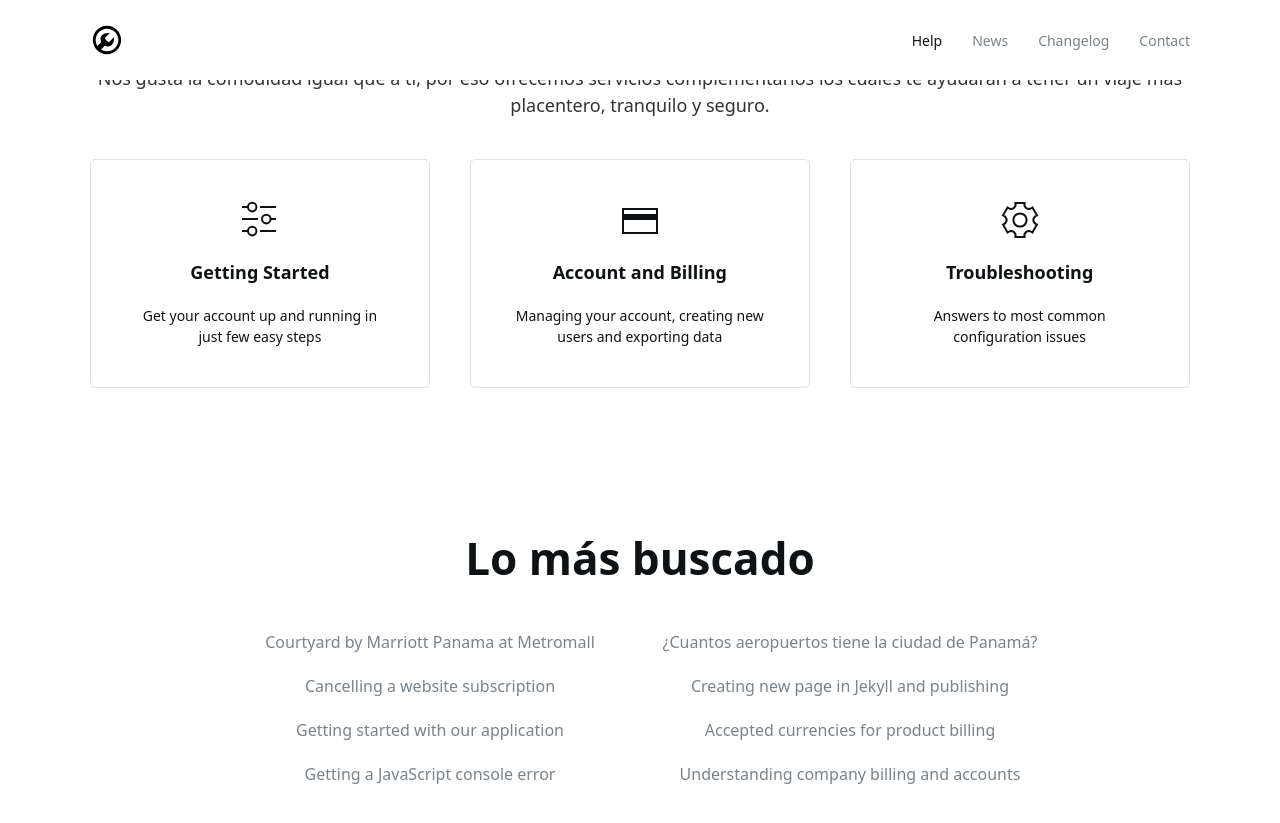
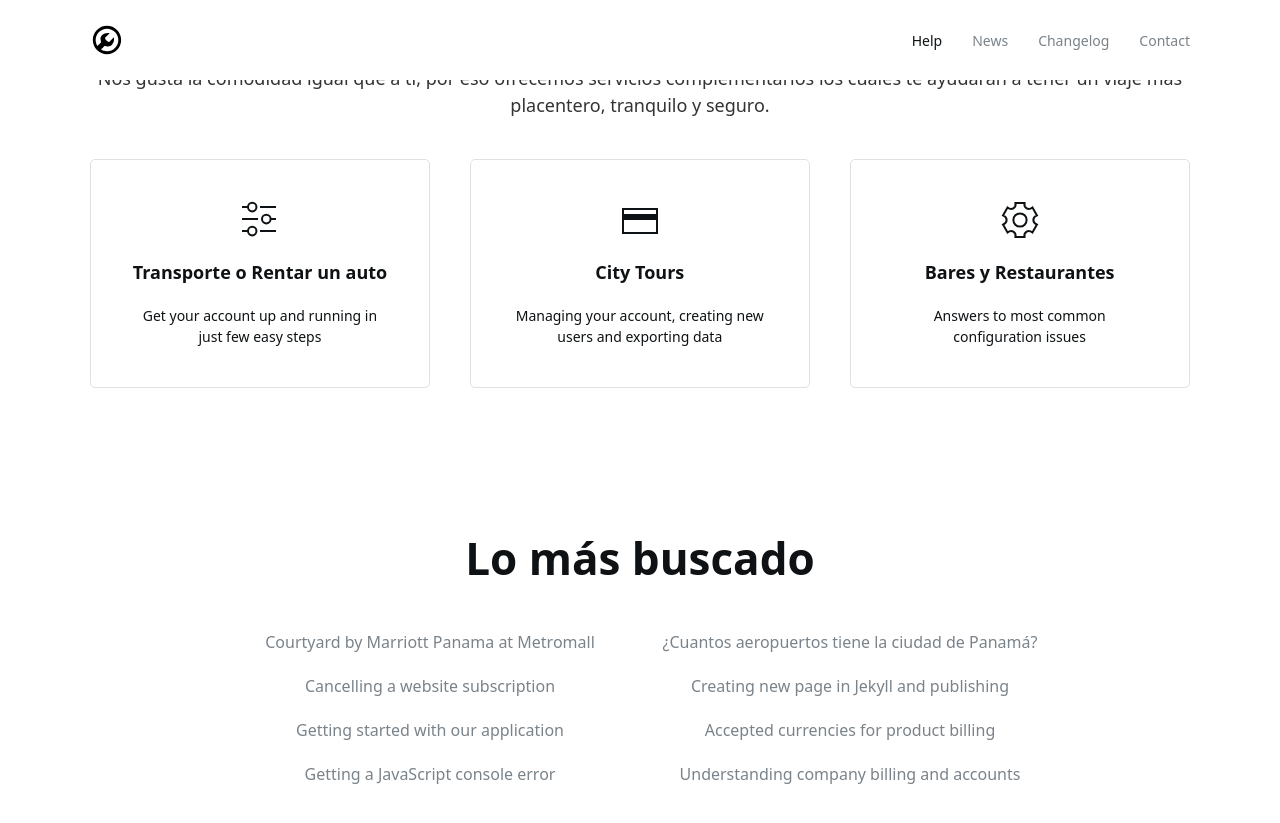
Before and after one commit to jelmii/jelmii.github.io, a Jekyll site: the page built from index.md, in a window 1280 px wide and 900 px high, scrolled down 850 px. Shown: the top 823 px of the window. Built offline with Jekyll 4.4.1, drawn with Linux system fonts in a browser that asks for light colours.

Commit message:
Update navigation_home.yml

```diff
--- a/_data/navigation_home.yml
+++ b/_data/navigation_home.yml
@@ -1,16 +1,16 @@
 # Categories home page navigation
 
-- title: Getting Started
+- title: Transporte o Rentar un auto
   desc: Get your account up and running in just few easy steps
   icon: settings
   doc: home
 
-- title: Account and Billing
+- title: City Tours
   desc: Managing your account, creating new users and exporting data
   icon: credit-card
   doc: frontmatter
 
-- title: Troubleshooting
+- title: Bares y Restaurantes
   desc: Answers to most common configuration issues
   icon: cog
   doc: variables
```
